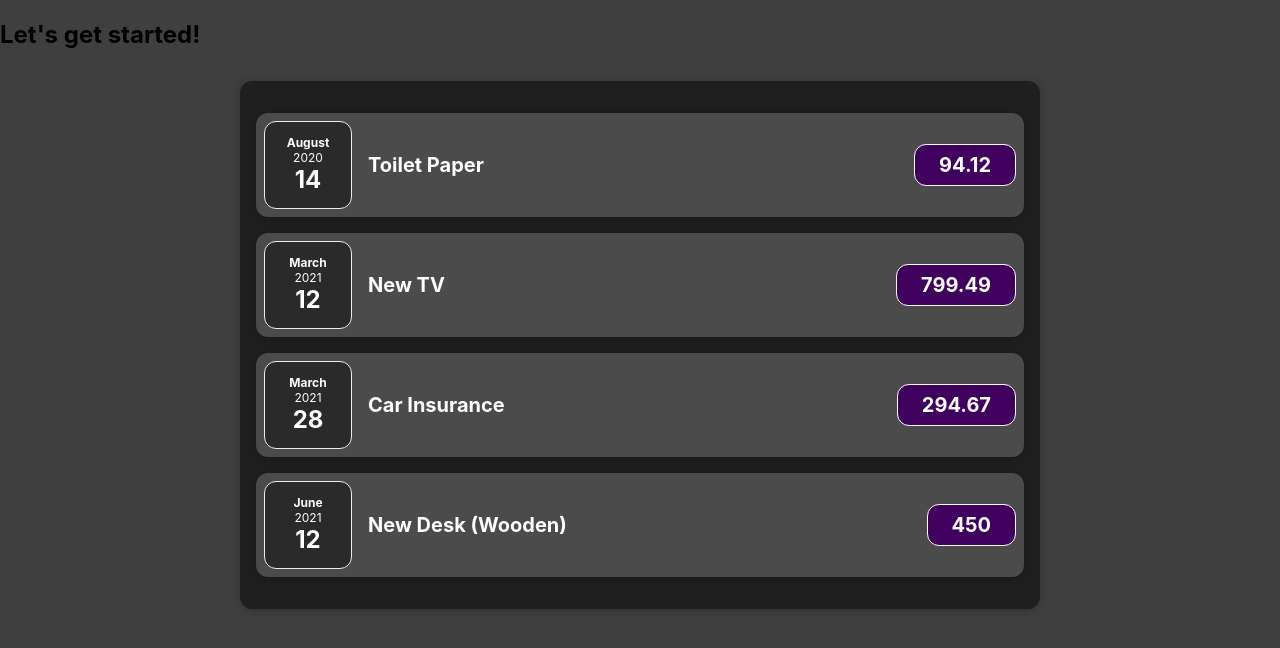
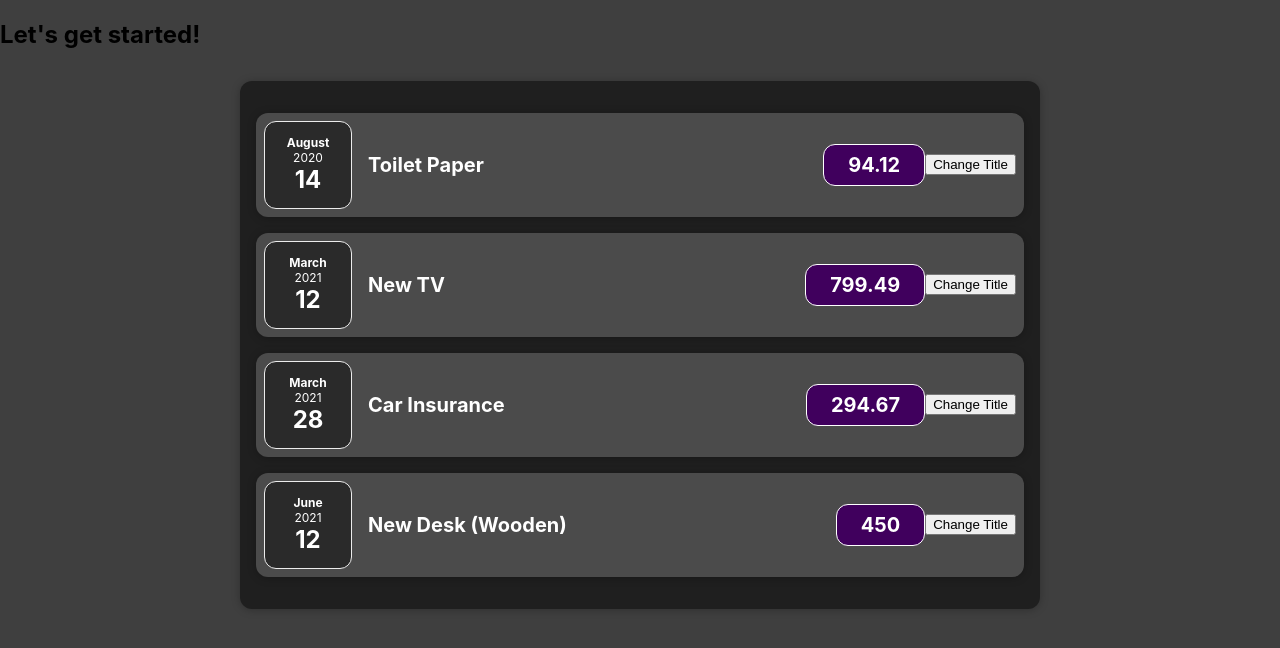
Before and after one commit to Santamaria-Alex/react-web-exercises, a JavaScript app: page / in a window 1280 px wide. Shown: the top 648 px of the page. Built offline with nearby package versions, Linux system fonts and the light colour scheme.

Commit message:
event handlers

```diff
--- a/src/components/Expenses/ExpenseItem.js
+++ b/src/components/Expenses/ExpenseItem.js
@@ -4,6 +4,9 @@ import ExpenseDate from "./ExpenseDate";
 import Card from "../UI/Card";
 
 const ExpenseItem = (props) => {
+    const clickHandler = () => {
+        console.log('Clicked')
+    }
 
 
     return (
@@ -13,6 +16,7 @@ const ExpenseItem = (props) => {
                 <h2>{props.title}</h2>
                 <div className="expense-item__price">{props.amount}</div>
             </div>
+            <button onClick={clickHandler}>Change Title</button>
         </Card>
     );
 }
```
